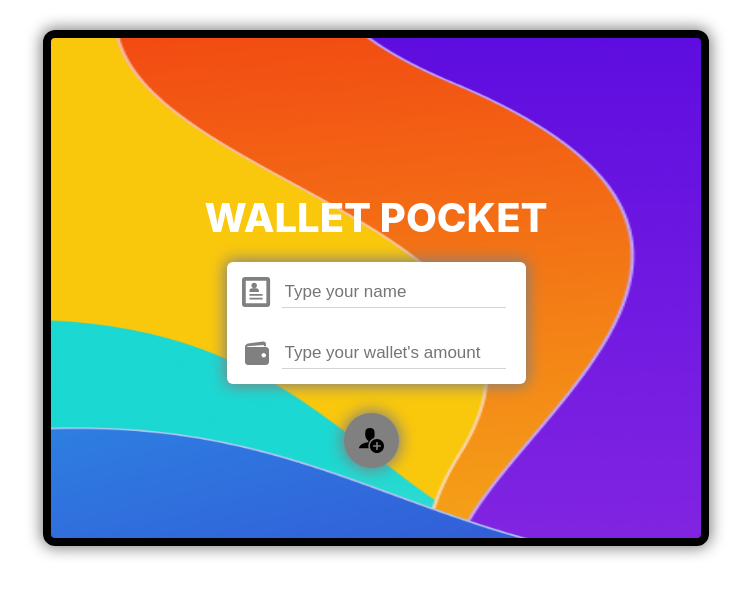
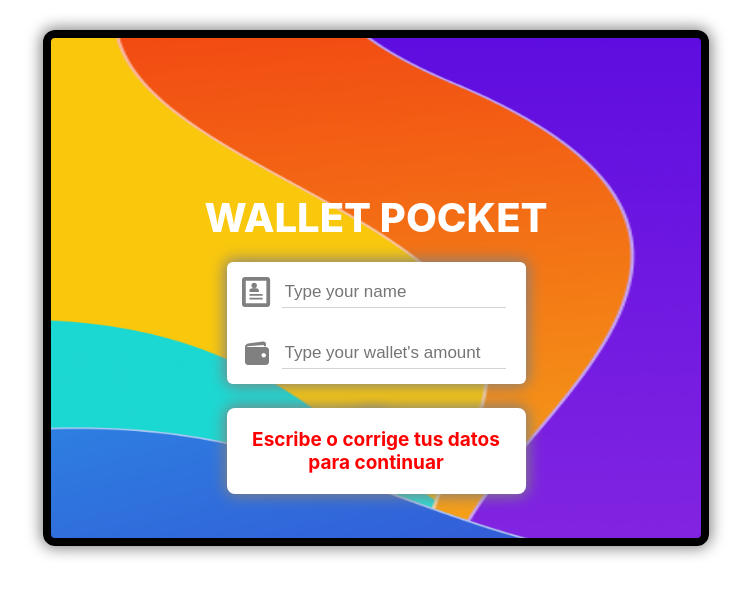
Before and after one commit to ChristiancChavez/WalletPocket, a React (Create React App) app: page / in a window 1280 px wide. Both pictures are taken after a click on the button 635 px from the left and 440 px from the top of the page. Shown: the top 596 px of the page, without its empty margins (264-1015 px from the left). Built offline with nearby package versions, Linux system fonts and the light colour scheme.

Commit message:
create validation message for login

```diff
--- a/src/components/atoms/Span/span.styles.js
+++ b/src/components/atoms/Span/span.styles.js
@@ -8,7 +8,7 @@ const textSize = (props) => {
   let spanText;
   switch (props.fontSize) {
     case "user":
-      spanText = "18px";
+      spanText = "17px";
       break;
     case "category":
       spanText = "18px";
--- a/src/components/organisms/Login/Login.js
+++ b/src/components/organisms/Login/Login.js
@@ -4,16 +4,22 @@ import UserInput from './../../molecules/UserInput/UserInput';
 //Context
 import { PocketContext } from '../../../context/PocketContext';
 // Styles
-import { StyledDivLogin } from './Login.styles';
+import { StyledDivLogin, StyledDivMessage } from './Login.styles';
+import Span from './../../atoms/Span/Span';
 
 const Login = () => {
 
-    const { setUserNameWallet, setInitialAmount } = useContext(PocketContext);
+    const { setUserNameWallet, setInitialAmount, showLoginValidation } = useContext(PocketContext);
 
     return (
         <StyledDivLogin>
             <UserInput name="profile" placeholder="Type your name" onChange={(e) => setUserNameWallet(e.target.value)} />
             <UserInput name="wallet" placeholder="Type your wallet's amount" onChange={(e) => setInitialAmount(e.target.value)} />
+            {showLoginValidation &&
+                <StyledDivMessage>
+                    <Span fontSize="message" weight="category" color="red">Escribe o corrige tus datos para continuar</Span>
+                </StyledDivMessage>
+            }
         </StyledDivLogin>
     );
 };
--- a/src/components/organisms/Login/Login.styles.js
+++ b/src/components/organisms/Login/Login.styles.js
@@ -5,4 +5,14 @@ export const StyledDivLogin = styled.div`
     flex-flow: column nowrap;
     align-items: flex-start;
     justify-items: center;
+    position: relative;
 `
+export const StyledDivMessage = styled.div`
+    position: absolute;
+    bottom: -110px;
+    background: white;
+    border-radius: 8px;
+    box-shadow: 0 0 15px 2px grey;
+    padding: 20px;
+    z-index: 5;
+`
--- a/src/components/templates/InitialLogin/InitialLogin.js
+++ b/src/components/templates/InitialLogin/InitialLogin.js
@@ -10,7 +10,7 @@ import { StyledDivInitialLogin } from './Initiallogin.styles';
 
 const InitialLogin = () => {
 
-    const { userNameWallet, setUserNameWallet, initialAmount, setInitialAmount, setShowHome } = useContext(PocketContext);
+    const { userNameWallet, setUserNameWallet, initialAmount, setInitialAmount, setShowHome, setShowLoginValidation } = useContext(PocketContext);
 
     const updateWalletInfo = (e) => {
         e.preventDefault();
@@ -19,7 +19,10 @@ const InitialLogin = () => {
             setUserNameWallet('');
             setInitialAmount('');
         } else {
-            console.log('typea los datos');
+            setShowLoginValidation(true);
+            setTimeout(() => {
+                setShowLoginValidation(false);
+            },3000)
         }
     };
 
--- a/src/context/PocketContext.js
+++ b/src/context/PocketContext.js
@@ -6,7 +6,8 @@ const PocketContextProvider = (props) => {
 
     const [initialAmount, setInitialAmount] = useState(JSON.parse(window.localStorage.getItem('initialAmount')) || '');
     const [userNameWallet, setUserNameWallet] = useState(JSON.parse(window.localStorage.getItem('userNameWallet')) || '');
-    const [showHome, setShowHome] = useState(false)
+    const [showHome, setShowHome] = useState(false);
+    const [showLoginValidation, setShowLoginValidation] = useState(false);
     useEffect(() => {
         window.localStorage.setItem('initialAmount', JSON.stringify(initialAmount));
     },[initialAmount]);
@@ -16,7 +17,7 @@ const PocketContextProvider = (props) => {
     },[userNameWallet]);
 
     return (
-        <PocketContext.Provider value={{ initialAmount, setInitialAmount, userNameWallet, setUserNameWallet, showHome, setShowHome }}>
+        <PocketContext.Provider value={{ initialAmount, setInitialAmount, userNameWallet, setUserNameWallet, showHome, setShowHome, showLoginValidation, setShowLoginValidation }}>
             {props.children}
         </PocketContext.Provider>
     )
```
